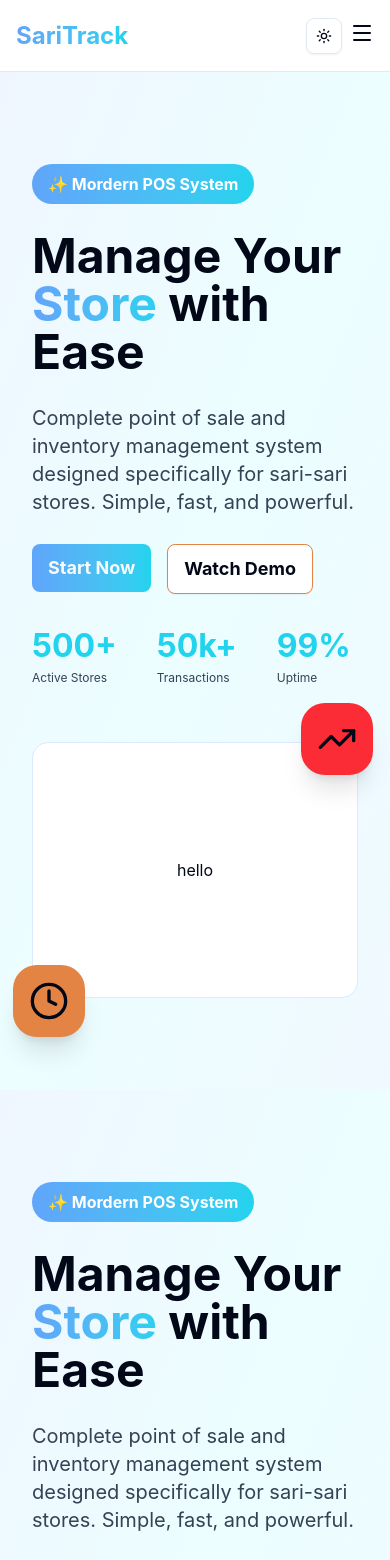
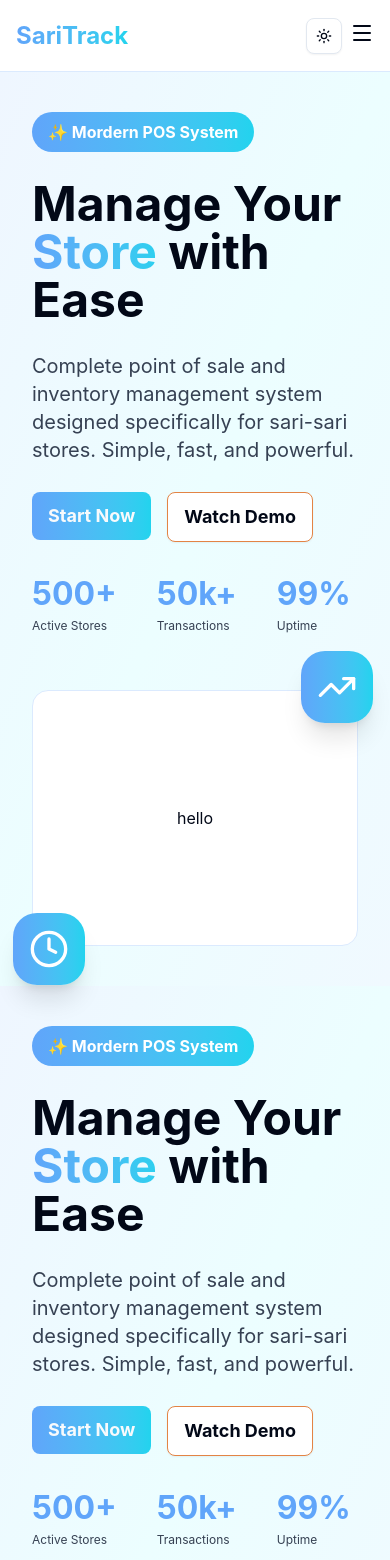
Before and after one commit to neillerin99/sari-track-frontend, a React (Vite) app: page / in a window 390 px wide. Shown: the top 1560 px of the page. Built offline with nearby package versions, Linux system fonts and the light colour scheme.

Commit message:
feat: stats card component and minor fix
-added stats card component for the hero section count up text
-adjusted horizontal padding for small screens on hero section

```diff
--- a/src/components/animation/CountUp.tsx
+++ b/src/components/animation/CountUp.tsx
@@ -3,7 +3,7 @@
 import { motion, useMotionValue, useTransform, animate } from "framer-motion";
 import { useEffect, useState } from "react";
 
-interface CountUpProps {
+export interface CountUpProps {
   target?: number;
   duration?: number;
   text?: string;
@@ -33,7 +33,7 @@
       style={{
         fontSize: "2rem",
         fontWeight: "bold",
-        color: "#22d3ee",
+        color: "#60a5fa",
       }}
     >
       {display}
--- a/src/components/home/Hero.tsx
+++ b/src/components/home/Hero.tsx
@@ -4,11 +4,12 @@
 import Wrapper from "../utils/Wrapper";
 import CountUp from "../animation/CountUp";
 import { Clock, TrendingUp } from "lucide-react";
+import StatsCard from "../ui/stats-card";
 
 export default function Hero() {
   return (
     <div className="p-4 min-h-fit bg-linear-to-br from-(--gradient-from) via-(--gradient-via) to-(--gradient-to) transition-colors duration-300  bg-blend-soft-light">
-      <Wrapper className="flex lg:flex-row flex-col  items-center justify-start sm:py-0 py-5 lg:gap-7 md:gap-15 gap-14 lg:my-34 md:my-20 my-14">
+      <Wrapper className="flex lg:flex-row flex-col  items-center justify-start sm:py-0 py-5 lg:gap-7 md:gap-15 gap-14 lg:my-34 md:my-20 my-1">
         <InfoSection />
         <StatsSection />
       </Wrapper>
@@ -59,22 +60,9 @@
         </Button>
       </div>
       <div className="flex sm:gap-15 gap-10">
-        <div className="flex flex-col">
-          <CountUp target={500} text="+" />
-          <p className="text-xs text-gray-700 dark:text-gray-300">
-            Active Stores
-          </p>
-        </div>
-        <div className="flex flex-col">
-          <CountUp target={50} text="k+" />
-          <p className="text-xs text-gray-700 dark:text-gray-300">
-            Transactions
-          </p>
-        </div>
-        <div className="flex flex-col">
-          <CountUp target={99} text="%" />
-          <p className="text-xs text-gray-700 dark:text-gray-300">Uptime</p>
-        </div>
+        <StatsCard text="+" target={500} statsText="Active Stores" />
+        <StatsCard text="k+" target={50} statsText="Transactions" />
+        <StatsCard text="%" target={99} statsText="Uptime" />
       </div>
     </div>
   );
@@ -83,11 +71,11 @@
 function StatsSection() {
   return (
     <div className="flex-1 flex items-center justify-center w-full min-h-64 lg:min-h-[400px] rounded-2xl relative bg-white dark:bg-gray-800 border border-blue-100 dark:border-gray-700">
-      <div className="bg-red-500 p-4 rounded-3xl shadow-xl absolute -top-10 -right-4">
-        <TrendingUp className="h-10 w-10 " />
+      <div className="bg-linear-to-r from-(--text-gradient-from) to-(--text-gradient-to) dark:from-(--text-gradient-from) dark:to-(--text-gradient-to) p-4 rounded-3xl shadow-xl absolute -top-10 -right-4">
+        <TrendingUp className="h-10 w-10 text-white" />
       </div>
-      <div className="bg-primary p-4 rounded-3xl shadow-xl absolute -bottom-10 -left-5">
-        <Clock className="h-10 w-10" />
+      <div className="bg-linear-to-r from-(--text-gradient-from) to-(--text-gradient-to) dark:from-(--text-gradient-from) dark:to-(--text-gradient-to) p-4 rounded-3xl shadow-xl absolute -bottom-10 -left-5">
+        <Clock className="h-10 w-10 text-white" />
       </div>
       hello
     </div>
--- /dev/null
+++ b/src/components/ui/stats-card.tsx
@@ -0,0 +1,18 @@
+import CountUp, { type CountUpProps } from "../animation/CountUp";
+
+interface StatsCardProps extends CountUpProps {
+  statsText?: string;
+}
+
+export default function StatsCard({
+  statsText,
+  target = 100,
+  text = "",
+}: StatsCardProps) {
+  return (
+    <div className="flex flex-col">
+      <CountUp target={target} text={text} />
+      <p className="text-xs text-gray-700 dark:text-gray-300">{statsText}</p>
+    </div>
+  );
+}
```
